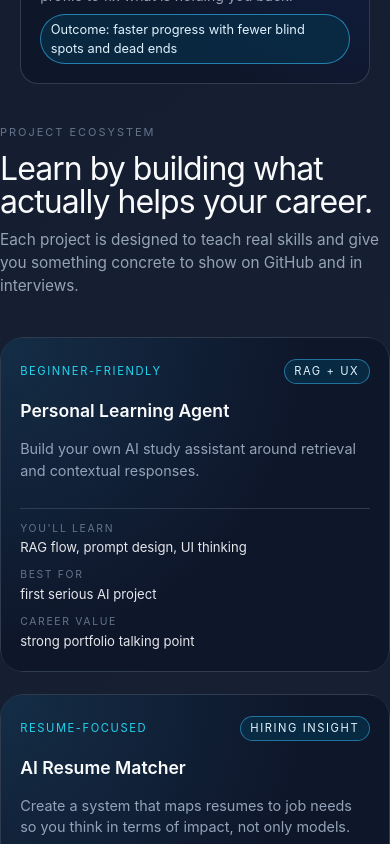
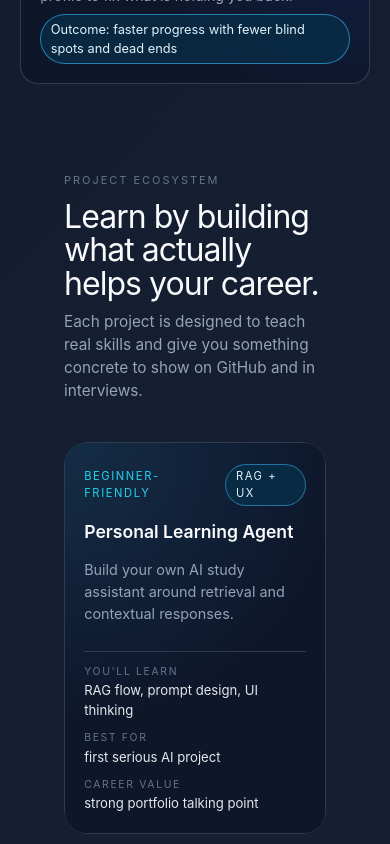
Before and after one commit to RzLetsCode/portfolio, a Next.js app: page /portfolio/ in a window 390 px wide. Shown: the part 4200-5044 px from the top of the page. Built offline with nearby package versions, Linux system fonts and the light colour scheme.

Commit message:
Fix Projects section alignment: add consistent padding to .section
Added padding to the section and adjusted responsive styles.

```diff
--- a/components/Projects.module.css
+++ b/components/Projects.module.css
@@ -1,5 +1,6 @@
 .section {
   margin: 0;
+    padding: 3rem 4rem 4rem;
 }
 
 .header {
```
